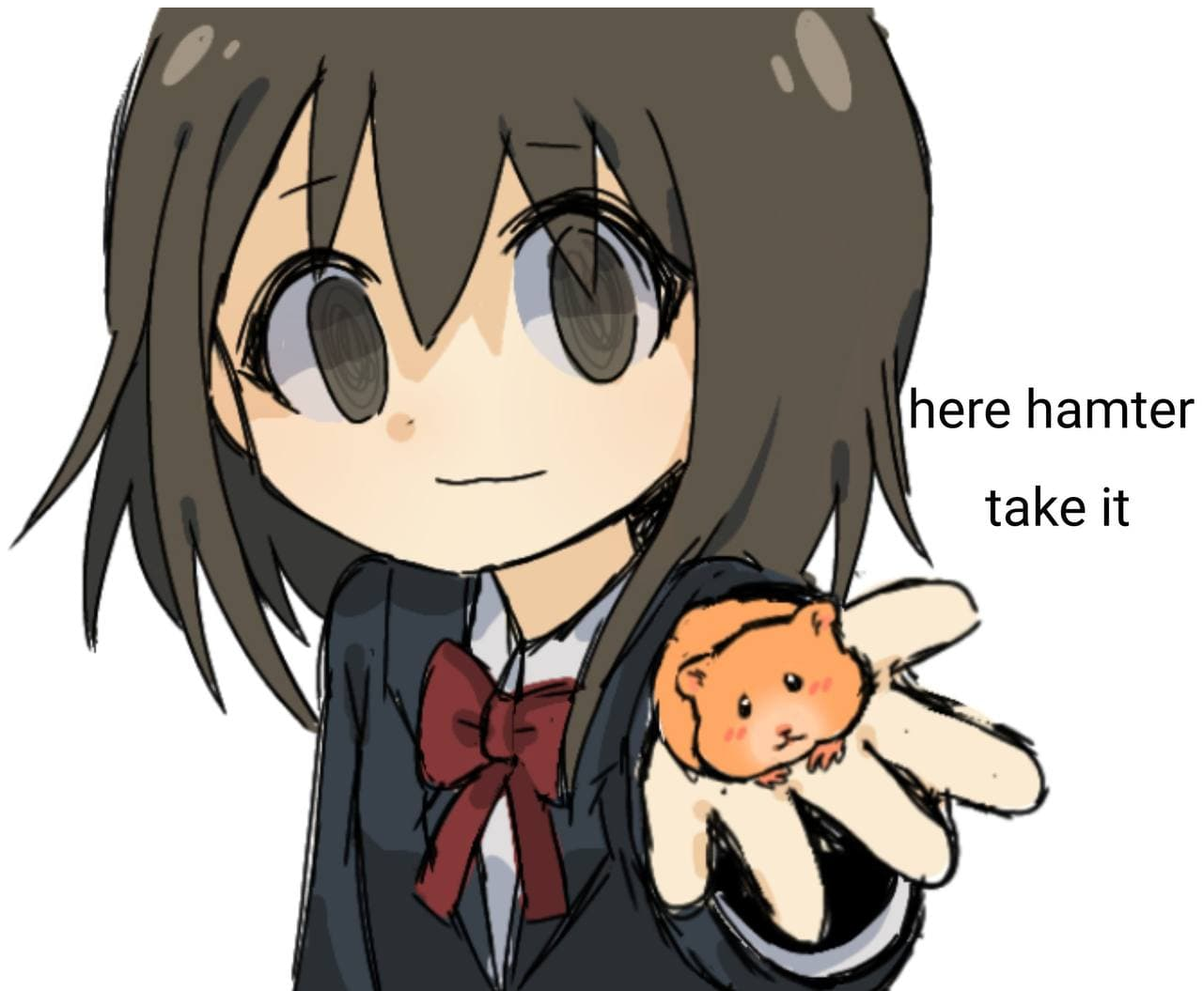
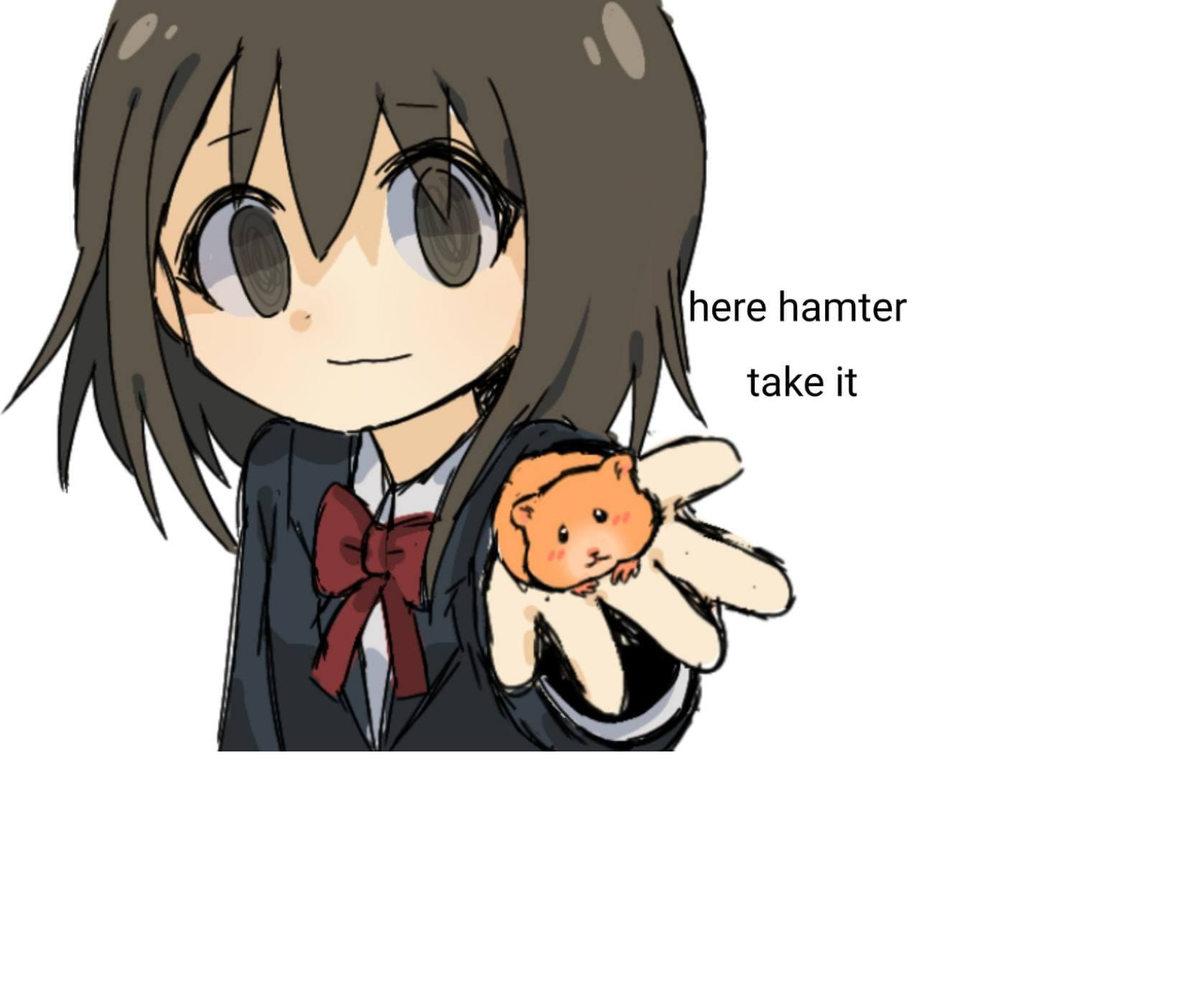
Before and after one commit to alexfogaca96/portfolio, a Gatsby site: page / in a window 1280 px wide. Shown: the whole page at 94% size. After the commit the page ends 800 px from the top, so only its background shows below. Built offline with nearby package versions, Linux system fonts and the light colour scheme; Gatsby itself is replaced by a stand-in of ours.

Commit message:
Added title; Clamped Hampter image to screen view (no scroll)

```diff
--- a/src/pages/index.js
+++ b/src/pages/index.js
@@ -1,8 +1,20 @@
-import React from "react"
-import HamterImg from '../images/hamter.jpg'
+import * as React from "react"
+import HamterImg from "../images/hamter.jpg"
 
-export default function IndexPage() {
+import "../styles/reset.css"
+
+const HamterStyle = {
+  display: "block",
+  height: "100vh"
+}
+
+const IndexPage = () => {
   return (
-    <img src={HamterImg} alt="Hamter"/>
+    <main>
+      <title>Álex S. Fogaça - Software Developer</title>
+      <img src={HamterImg} alt="Hamter" style={HamterStyle}/>
+    </main>
   )
 }
+
+export default IndexPage
```
